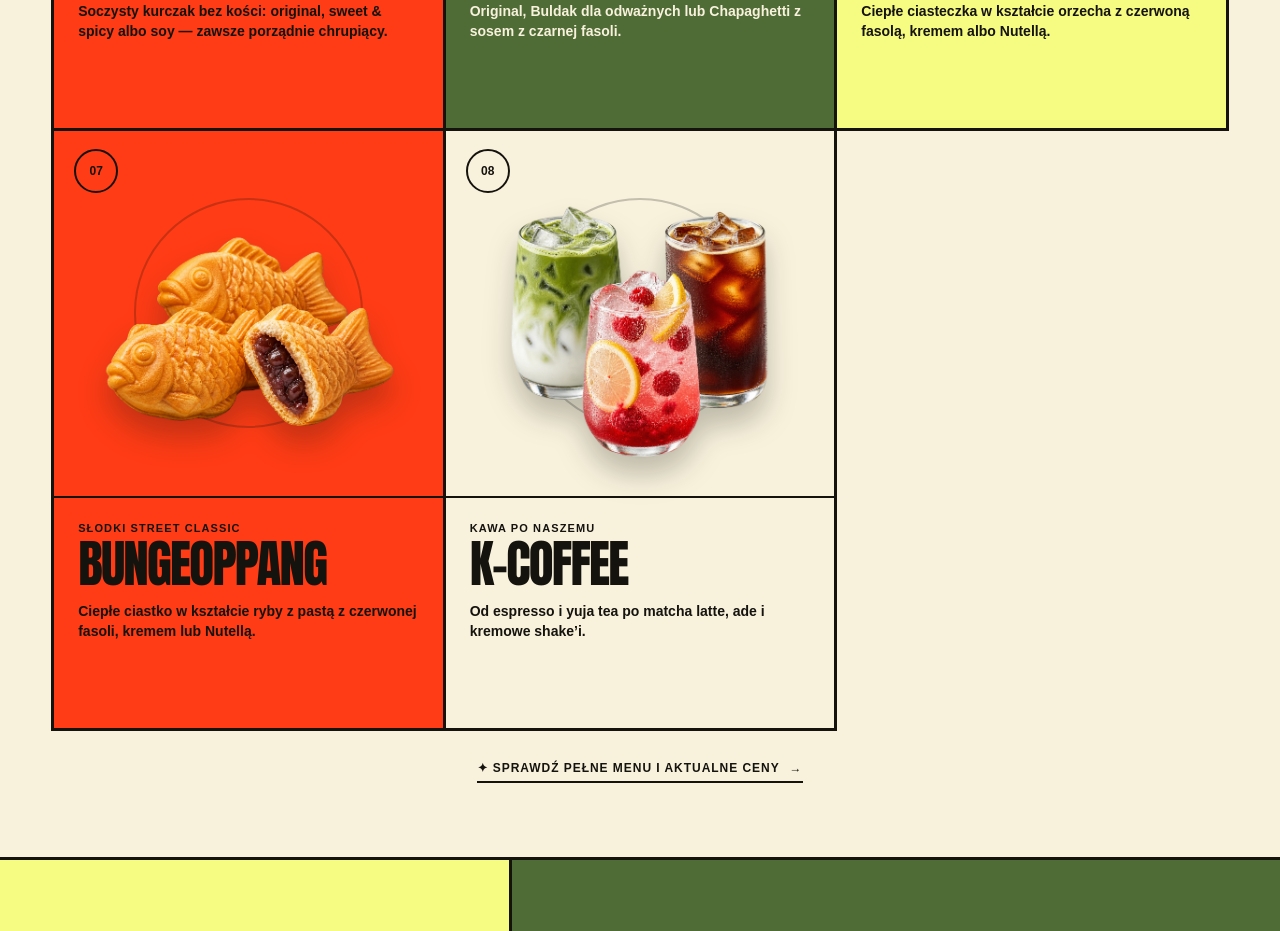
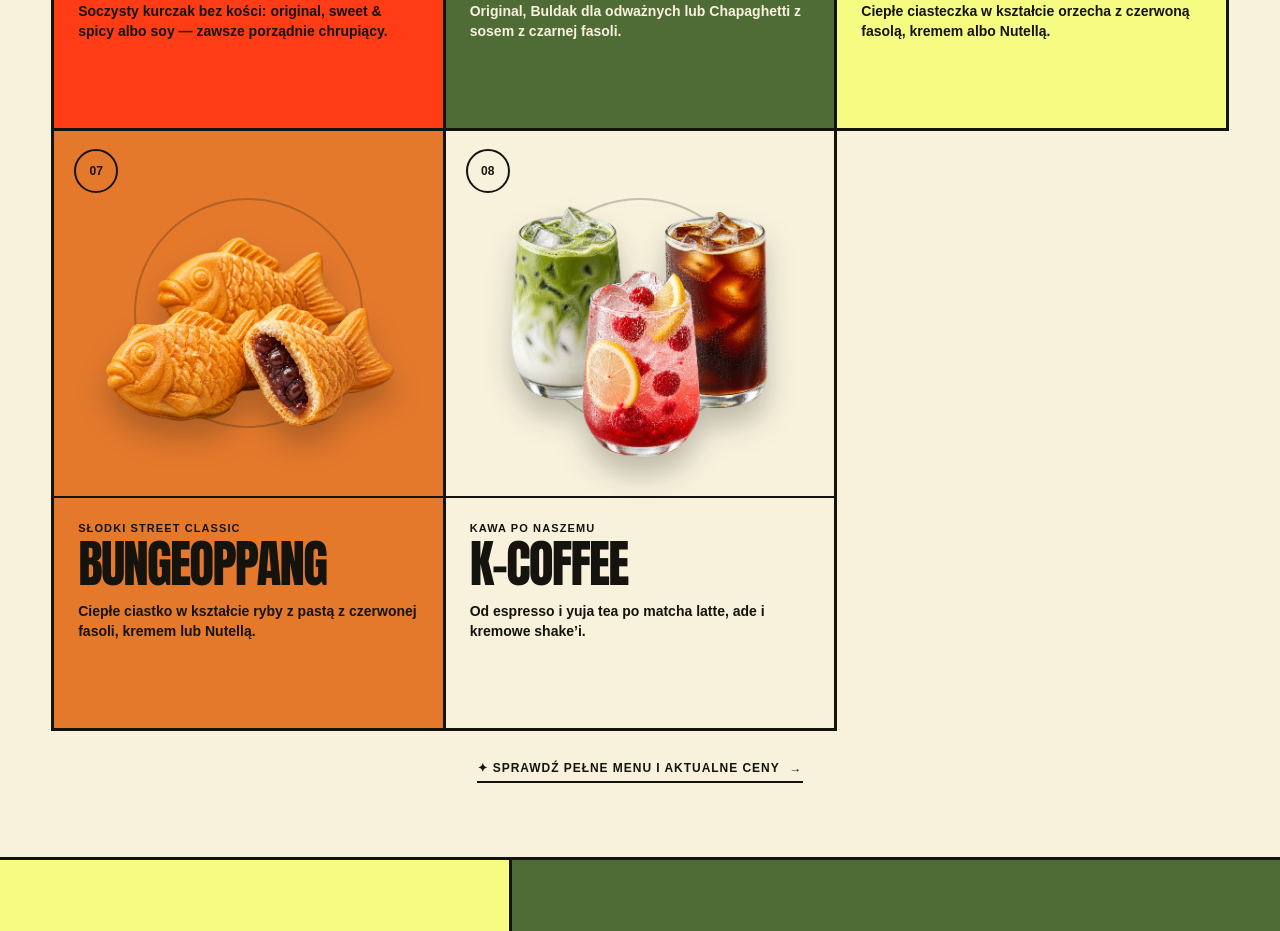
Before and after one commit to SongNoin/kstreetsnack, a Next.js app in the folder kstreetsnack/: page / in a window 1280 px wide. Shown: the part 2320-3251 px from the top of the page. Built offline with nearby package versions, Linux system fonts and the light colour scheme.

Commit message:
Vary adjacent featured menu colors

```diff
--- a/kstreetsnack/app/page.tsx
+++ b/kstreetsnack/app/page.tsx
@@ -203,7 +203,7 @@ const menuImages = [
   "drinks-ai.webp",
 ];
 
-const menuColors = ["yellow", "orange", "cream", "red", "olive", "yellow", "red", "cream"];
+const menuColors = ["yellow", "orange", "cream", "red", "olive", "yellow", "orange", "cream"];
 const basePath = process.env.NEXT_PUBLIC_BASE_PATH ?? "";
 const siteUrl = (process.env.NEXT_PUBLIC_SITE_URL ?? "https://songnoin.github.io/kstreetsnack").replace(/\/$/, "");
 
```
